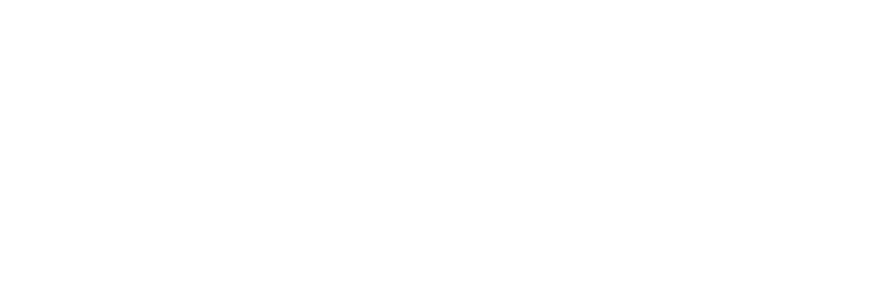
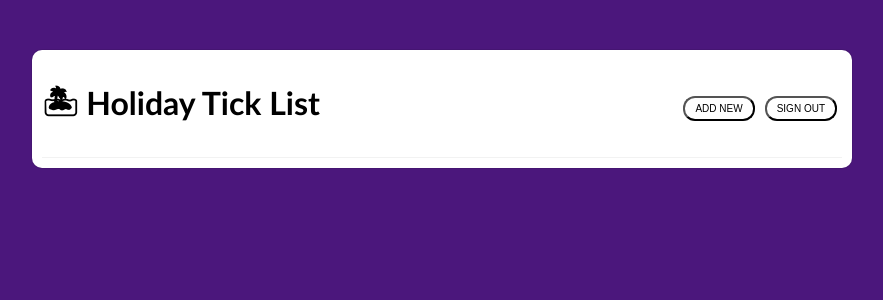
Before and after one commit to impishmoon/todo-ish, a React (Create React App) app in the folder client/: page / in a window 1280 px wide. Shown: the top 300 px of the page, without its empty margins (198-1081 px from the left). Built offline with nearby package versions, Linux system fonts and the light colour scheme.

Commit message:
stylized a bit the index added some buttons and working on postgres integration

```diff
--- a/client/src/App.js
+++ b/client/src/App.js
@@ -1,7 +1,11 @@
-const App = () =>{
+import ListHeader from "./components/ListHeader";
+import ListItem from "./components/ListItem";
+
+const App = () => {
   return (
-    <>
-    </>
+    <div className="app">
+      <ListHeader listName={'🏝 Holiday Tick List'} />
+    </div>
   );
 }
 
--- a/client/src/components/ListHeader.js
+++ b/client/src/components/ListHeader.js
@@ -0,0 +1,18 @@
+const ListHeader = ({ listName }) => {
+
+    const signOut = () =>{
+        console.log("signedout")
+    }
+
+    return (
+        <div className="list-header">
+            <h1>{listName}</h1>
+            <div className="button-container">
+                <button className="create">ADD NEW</button>
+                <button className="signout" onClick={signOut}>SIGN OUT</button>
+            </div>
+        </div>
+    );
+}
+
+export default ListHeader;
--- a/client/src/components/ListItem.js
+++ b/client/src/components/ListItem.js
@@ -0,0 +1,8 @@
+const ListItem = () =>{
+    return (
+      <div className="list-item">
+      </div>
+    )
+  }
+
+  export default ListItem;
--- a/client/src/index.css
+++ b/client/src/index.css
@@ -0,0 +1,36 @@
+body{
+    margin:0;
+    padding: 0;
+    background-color: rgb(75, 23, 124);
+    display: flex;
+    justify-content: center;
+    font-family: 'Trebuchet MS', Arial, sans-serif;
+}
+
+.app{
+    background-color: rgb(255, 255, 255);
+    box-shadow: rgba(0,0,0,0) 0 6px 24px,rgba(0,0,0,0.08) 0 0 0 1px;
+    border-radius: 10px;
+    padding: 10px;
+    width:800px;
+    margin-top: 50px;
+
+}
+
+.button-container{
+    display:flex;
+    align-items: center;
+}
+.button-container button{
+    margin: 0 5px;
+    padding: 5px 10px;
+    font-size: 10px;
+    border-radius: 12px;
+    background-color: transparent;
+}
+.list-header{
+    width: 100%;
+    display: flex;
+    justify-content: space-between;
+    border-bottom: rgba(0,0,0,0.05) 1px solid;
+}
```
Also changed, not shown: client/src/components/Auth.js (+8 -0 lines), client/src/components/Modal.js (added, +8 -0 lines), client/src/components/ProgressBar.js (added, +8 -0 lines), client/src/components/TickIcon.js (added, +8 -0 lines), 1 other file (tests, documents, lock files or other folders).
